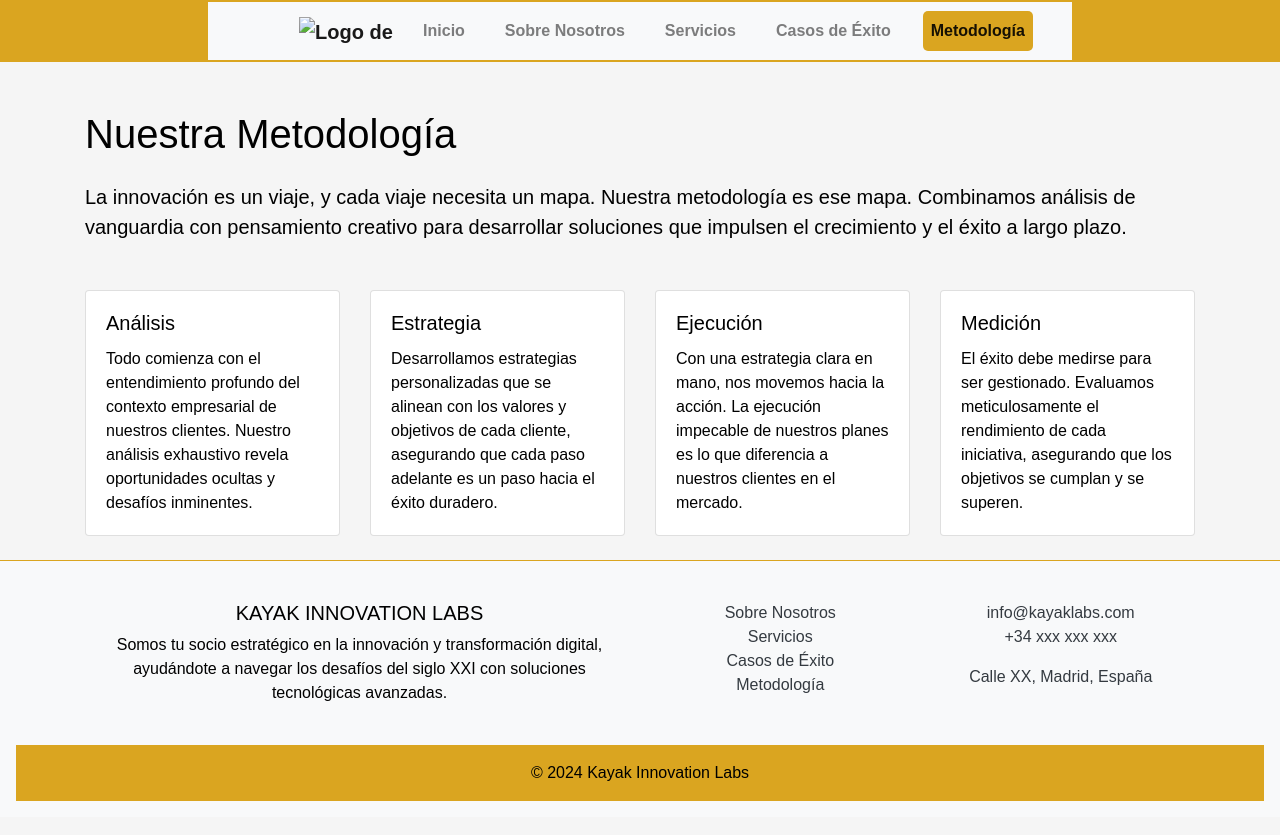
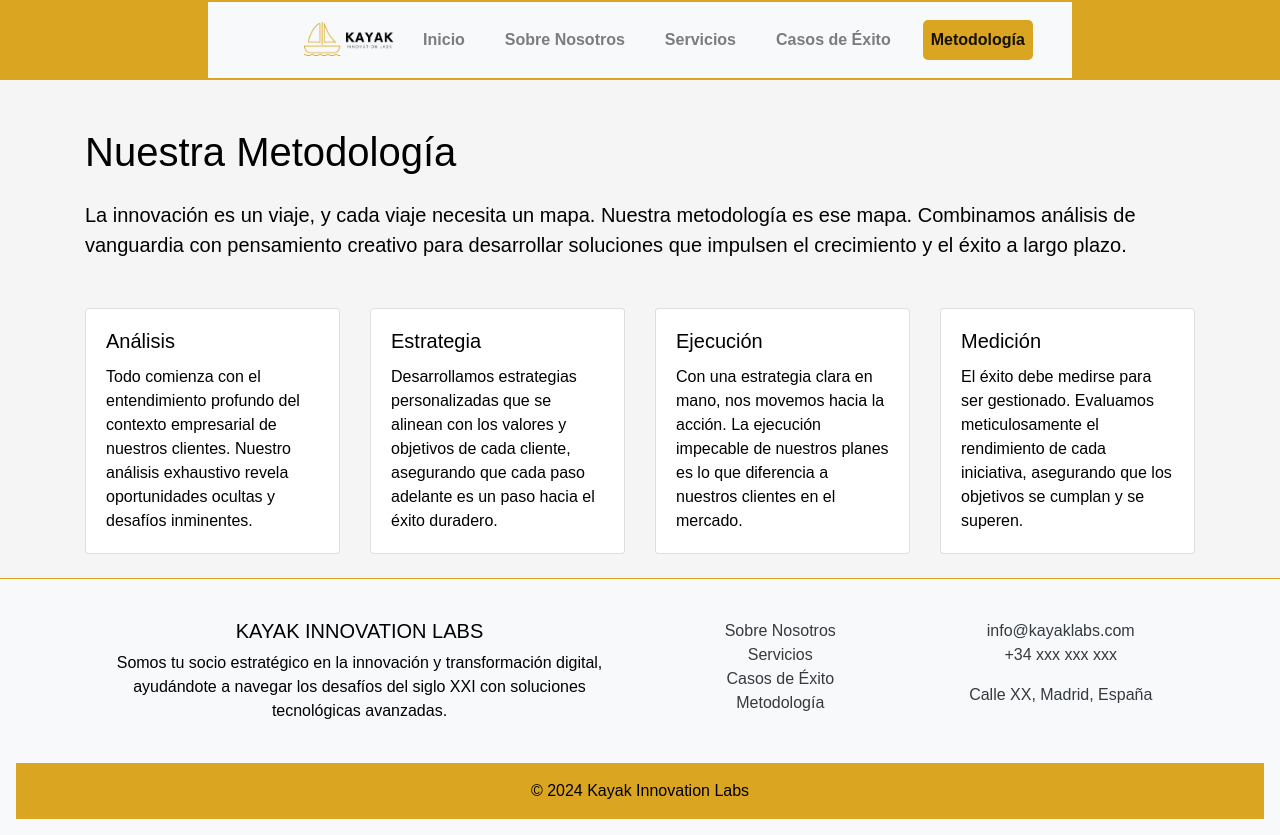
Before and after one commit to acheituna/coderhouseWebDev, a plain HTML site: page metodologia.html in a window 1280 px wide. Drawn offline with nearby package versions, Linux system fonts and the light colour scheme.

Commit message:
Update metodologia.html

```diff
--- a/metodologia.html
+++ b/metodologia.html
@@ -14,7 +14,7 @@
         <nav class="navbar navbar-expand-lg navbar-light bg-light">
             <div class="container">
                 <a class="navbar-brand" href="index.html">
-                    <img src="img/logo2.png" alt="Logo de Kayak Innovation Labs" class="logo">
+                    <img src="logo2.png" alt="Logo de Kayak Innovation Labs" class="logo">
                 </a>
                 <button class="navbar-toggler" type="button" data-toggle="collapse" data-target="#navbarNav" aria-controls="navbarNav" aria-expanded="false" aria-label="Toggle navigation">
                     <span class="navbar-toggler-icon"></span>
```
